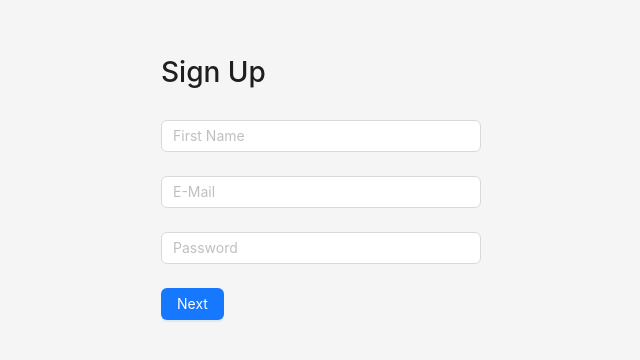
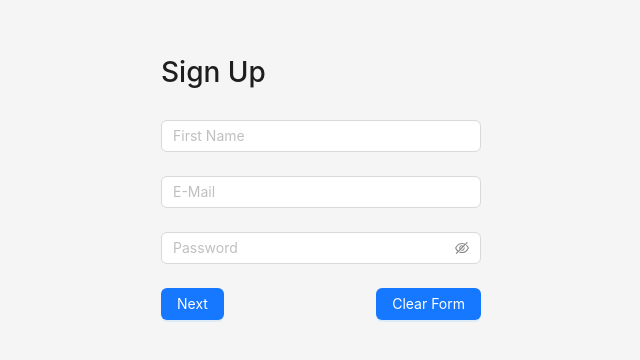
Before and after one commit to upgrade/frontend-challenge, a React (Vite) app: page / in a window 1280 px wide. Shown: the part 104-464 px from the top of the page, without its empty margins (319-959 px from the left). Built offline with nearby package versions, Linux system fonts and the light colour scheme.

Commit message:
caching, email/password validation, persistance

```diff
--- a/src/components/Confirmation.tsx
+++ b/src/components/Confirmation.tsx
@@ -16,6 +16,7 @@ const Confirmation = memo(() => {
         async () => {
             try {
               await submit({...signUp, ...moreInfo});
+              localStorage.setItem('upgrade-state', null);
               navigate(`/success`);
             } catch {
               navigate(`/error`);
--- a/src/components/MoreInfo.tsx
+++ b/src/components/MoreInfo.tsx
@@ -4,11 +4,11 @@ import Select from 'react-select';
 import { useDispatch, useSelector } from 'react-redux';
 import { useNavigate } from 'react-router-dom';
 import { ClipLoader } from 'react-spinners';
-import { updateMoreInfo } from '../redux/store';
+import { updateMoreInfo, updateCachedState } from '../redux/store';
 import { getColors } from '../redux/api';
 
 const MoreInfo = memo(() => {
-    const upgradeStore = useSelector(state => state.moreInfo);
+    const moreInfo = useSelector(state => state.moreInfo);
     const dispatch = useDispatch();
     const navigate = useNavigate();
 
@@ -32,9 +32,15 @@ const MoreInfo = memo(() => {
       }
     }, [colors, setColors]);
 
+    useEffect(() => {
+        setSelectedColor(moreInfo?.color);
+        setTermsChecked(moreInfo?.terms);
+    }, [setSelectedColor, setTermsChecked, moreInfo])
+
     const onSubmit = useCallback(
         async (selectedColor, termsChecked) => {
             dispatch(updateMoreInfo({color: selectedColor, terms: termsChecked}));
+            updateCachedState({moreInfo: {color: selectedColor, terms: termsChecked}});
             navigate(`/confirmation`);
         },
         []
@@ -55,7 +61,7 @@ const MoreInfo = memo(() => {
               </Select>
           </div>
           <div style={{marginBottom: '1rem'}}>
-              <Checkbox onChange={(e) => setTermsChecked(e.target.checked)}>I agree to the terms and conditions</Checkbox>
+              <Checkbox checked={termsChecked} onChange={(e) => setTermsChecked(e.target.checked)}>I agree to the terms and conditions</Checkbox>
           </div>
           <div>
               <Button style={{marginRight: '1rem'}} type="primary" onClick={() => navigate(`/`)}>
--- a/src/components/SignUp.tsx
+++ b/src/components/SignUp.tsx
@@ -1,29 +1,40 @@
-import React, { memo, useCallback } from 'react';
+import React, { memo, useEffect, useCallback, useState } from 'react';
 import { Form, Button, Input, Row, Col } from 'antd';
 import { useDispatch, useSelector } from 'react-redux';
 import { useNavigate } from 'react-router-dom';
-import { updateSignUp } from '../redux/store';
+import { updateSignUp, updateCachedState } from '../redux/store';
 
 const { useForm } = Form;
 
 const SignUp = memo(() => {
     const [form] = useForm();
-    const upgradeStore = useSelector(state => state.signUp);
+    const signUp = useSelector(state => state.signUp);
     const dispatch = useDispatch();
     const navigate = useNavigate();
+    const [passwordVisible, setPasswordVisible] = useState(false);
 
     const onSubmit = useCallback(
         async ({name, email, password}) => {
             dispatch(updateSignUp({name, email, password}));
+            updateCachedState({signUp: {name, email, password}});
             navigate(`/more-info`);
         },
         [form]
     );
 
+    useEffect(() => {
+        form.setFieldsValue(signUp);
+    }, [form, signUp])
+
+    const clearForm = () => {
+        localStorage.setItem('upgrade-state', null);
+        location.reload();
+    }
+
   return (
     <>
         <h1 style={{marginBottom: '2rem'}}>Sign Up</h1>
-        <Form form={form} onFinish={onSubmit}>
+        <Form initialValues={{signUp}} form={form} onFinish={onSubmit}>
             <div>
                 <Form.Item
                     className="input-name"
@@ -37,7 +48,7 @@ const SignUp = memo(() => {
                 <Form.Item
                     className="input-email"
                     name="email"
-                    rules={[{ required: true, message: 'Please enter an email address' }]}
+                    rules={[{ required: true, type: 'email', message: 'Please enter a valid email address' }]}
                 >
                     <Input placeholder="E-Mail" />
                 </Form.Item>
@@ -48,12 +59,18 @@ const SignUp = memo(() => {
                     name="password"
                     rules={[{ required: true, message: 'Please enter a password' }]}
                 >
-                    <Input placeholder="Password" />
+                    <Input.Password
+                        placeholder="Password"
+                        visibilityToggle={{ visible: passwordVisible, onVisibleChange: setPasswordVisible }}
+                    />
                 </Form.Item>
             </div>
             <div>
                 <Button type="primary" htmlType="submit">
                     Next
+                </Button>
+                <Button style={{float: 'right'}} type="primary" onClick={() => clearForm()}>
+                    Clear Form
                 </Button>
             </div>
         </Form>
--- a/src/index.tsx
+++ b/src/index.tsx
@@ -7,7 +7,9 @@ import { Provider } from 'react-redux';
 import { createStore } from 'redux';
 import upgradeStore from './redux/store';
 
-const store = createStore(upgradeStore);
+const cachedStore = JSON.parse(localStorage.getItem('upgrade-state'));
+
+const store = createStore(upgradeStore, cachedStore ? cachedStore : undefined);
 
 ReactDOM.render(
     <div style={{width: '20rem', margin: 'auto', marginTop: '10rem'}}>
--- a/src/redux/store.ts
+++ b/src/redux/store.ts
@@ -1,6 +1,7 @@
 import { combineReducers } from 'redux';
 const UPDATE_SIGNUP = 'UPDATE_SIGNUP';
 const UPDATE_MORE_INFO = 'UPDATE_MORE_INFO';
+
 
 type signUpProps = {
 	name: string,
@@ -18,14 +19,14 @@ export function updateSignUp(signUpInfo: signUpProps) {
 		type: 'UPDATE_SIGNUP',
 		signUpInfo
 	}
-}
+};
 
 export function updateMoreInfo(moreInfo: moreInfoProps) {
 	return {
 		type: 'UPDATE_MORE_INFO',
 		moreInfo
 	}
-}
+};
 
 const defaultStore = {
 	signUp: {
@@ -39,7 +40,20 @@ const defaultStore = {
 	}
 };
 
-function store(state=defaultStore, action) {
+export const updateCachedState = (content) => {
+	try {
+		const oldState = JSON.parse(localStorage.getItem('upgrade-state'));
+		if (!oldState) {
+			localStorage.setItem('upgrade-state', JSON.stringify({...defaultStore, ...content}));
+		} else {
+			localStorage.setItem('upgrade-state', JSON.stringify({...oldState, ...content}));
+		}
+	  } catch (e) {
+	    // Ignore
+	  }
+};
+
+function reducer(state=defaultStore, action) {
 	switch (action.type) {
 		case UPDATE_SIGNUP:
 			return {
@@ -54,6 +68,6 @@ function store(state=defaultStore, action) {
 		default:
 			return state;
 	}
-}
+};
 
-export default store;
+export default reducer;
```
